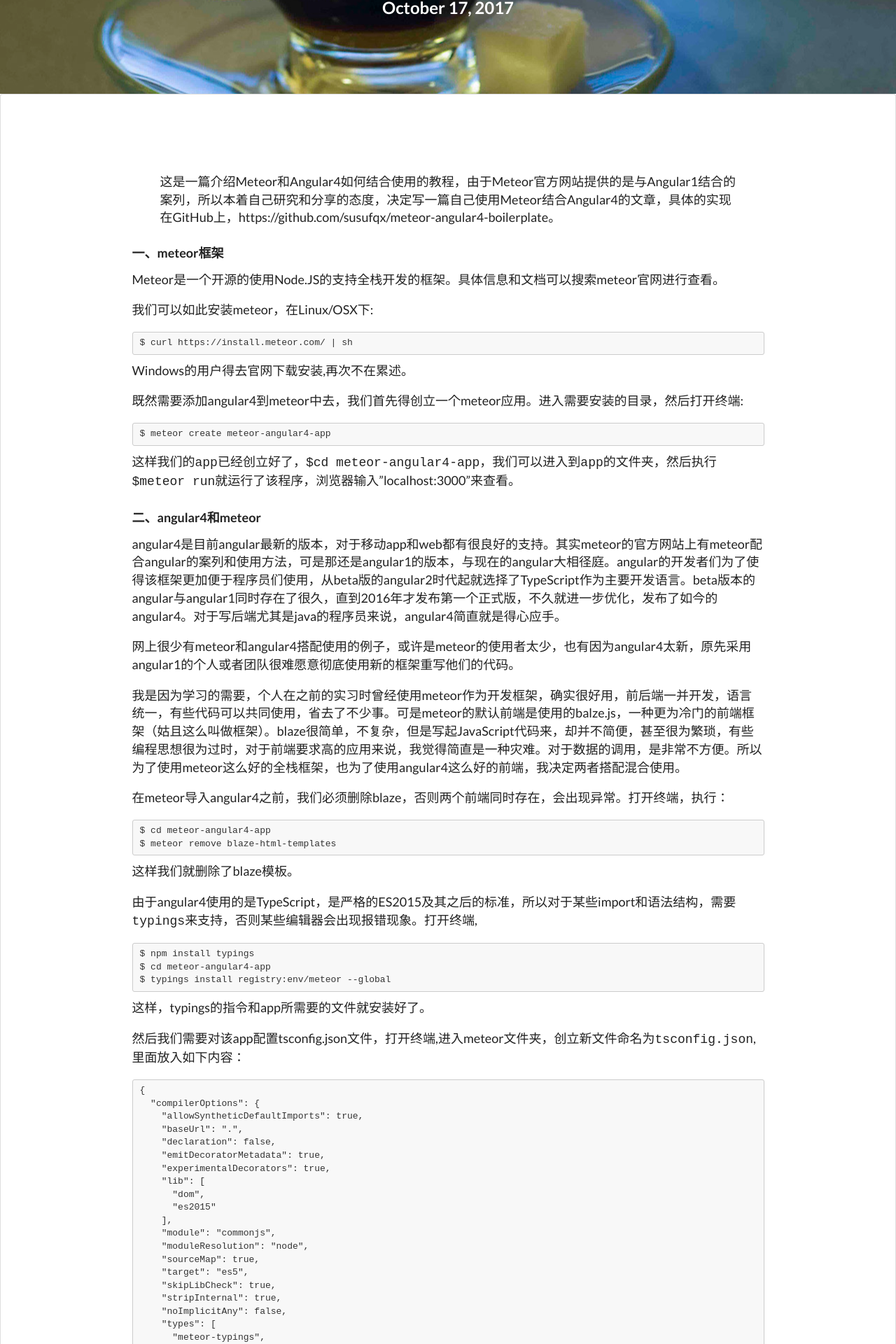
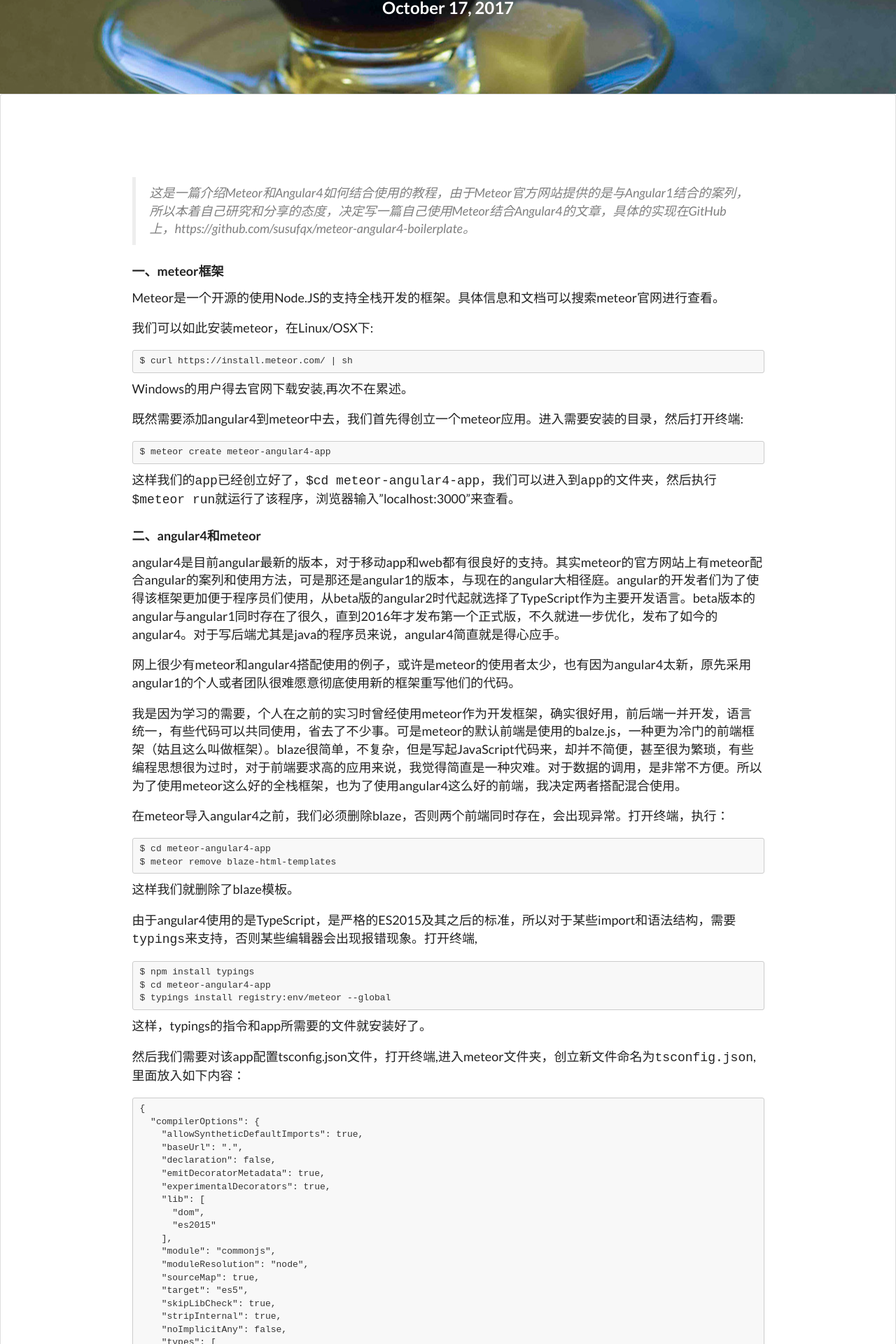
Before and after one commit to susufqx/susufqx.github.com, a Jekyll site: the page built from _posts/2017-10-17-Meteor框架下使用Angular4作为前端.md, in a window 1280 px wide. Shown: the part 326-2246 px from the top of the page at 70% size. Built offline with Jekyll 4.4.1, drawn with Linux system fonts in a browser that asks for light colours; nearby versions of some CDN libraries.

Commit message:
Change the blockquote style

```diff
--- a/css/syntax.css
+++ b/css/syntax.css
@@ -82,3 +82,12 @@
 .highlight .vi { color: teal; }
 .highlight .il { color: #009999; }
 .highlight .gc { color: #999; background-color: #EAF2F5; }
+
+blockquote {
+  color: gray;
+  font-style: italic;
+  font-size: .95em;
+  margin: 20px 0 20px;
+  border-left: 5px solid #eee;
+  padding: 10px 20px;
+}
```
